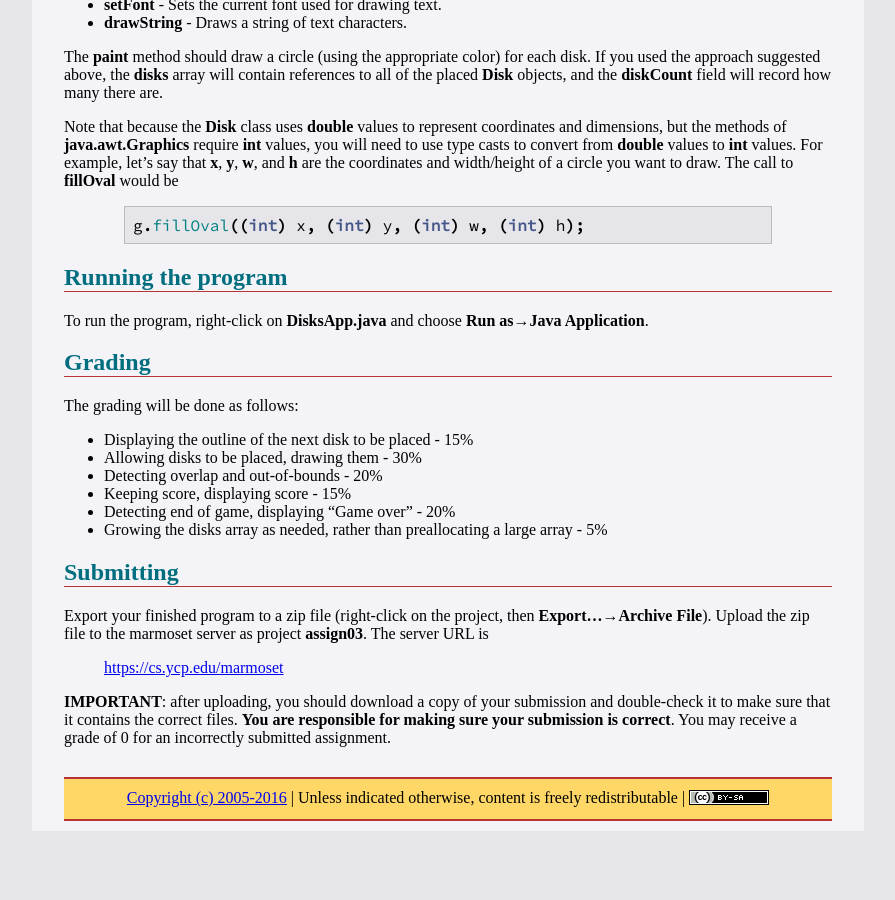
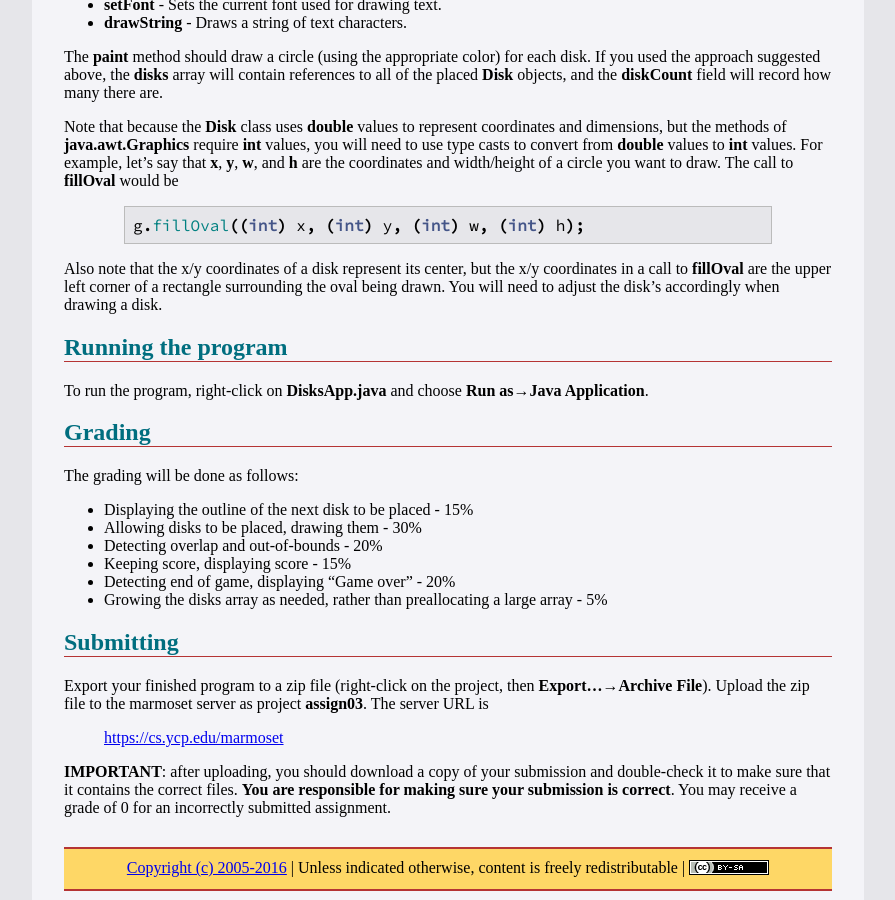
Before and after one commit to ycpcs/cs201-summer2016, a Jekyll site: the page built from assign/assign03.md, in a window 1280 px wide and 900 px high, scrolled down 3781 px. Shown: the whole window, without its empty margins (192-1087 px from the left). Built offline with Jekyll 4.4.1, drawn with Linux system fonts in a browser that asks for light colours; some web fonts are replaced; before the commit the page ends 4612 px from its top, so only the background shows below that.

Commit message:
more rendering hints

```diff
--- a/assign/assign03.md
+++ b/assign/assign03.md
@@ -151,6 +151,8 @@ Note that because the **Disk** class uses **double** values to represent coordin
 g.fillOval((int) x, (int) y, (int) w, (int) h);
 {% endhighlight %}
 
+Also note that the x/y coordinates of a disk represent its center, but the x/y coordinates in a call to **fillOval** are the upper left corner of a rectangle surrounding the oval being drawn.  You will need to adjust the disk's accordingly when drawing a disk.
+
 Running the program
 -------------------
 
```
